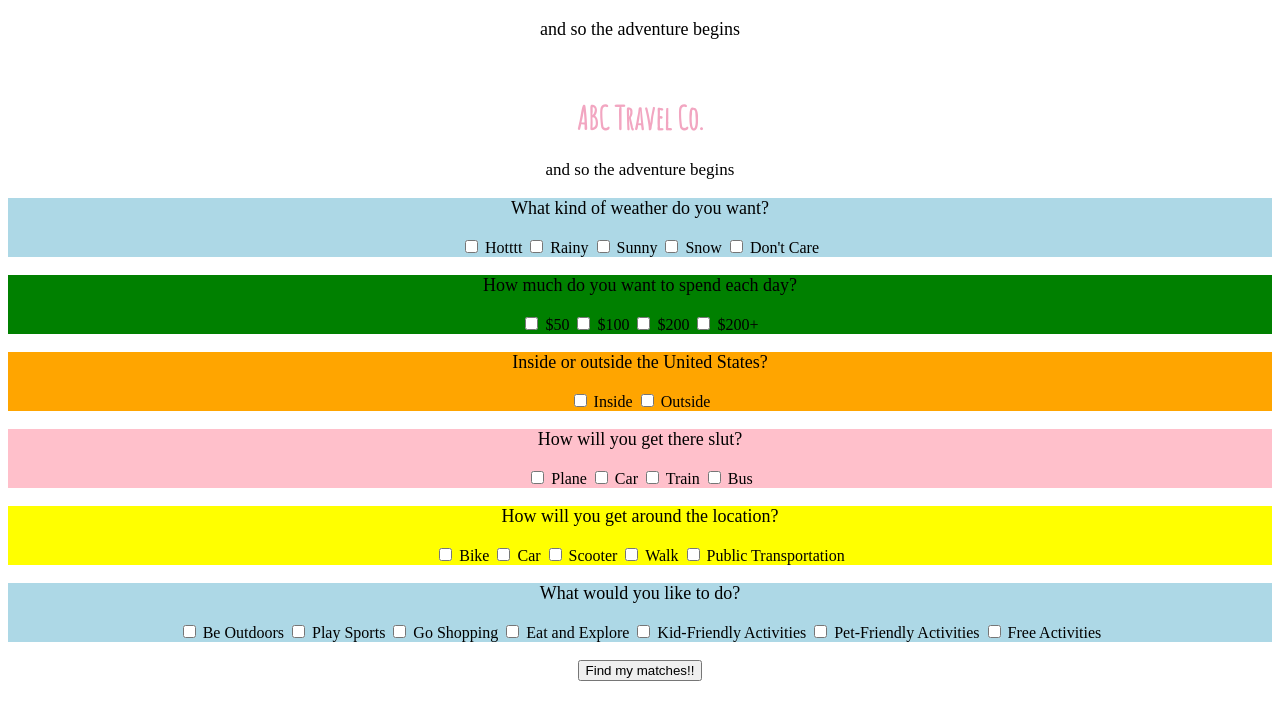
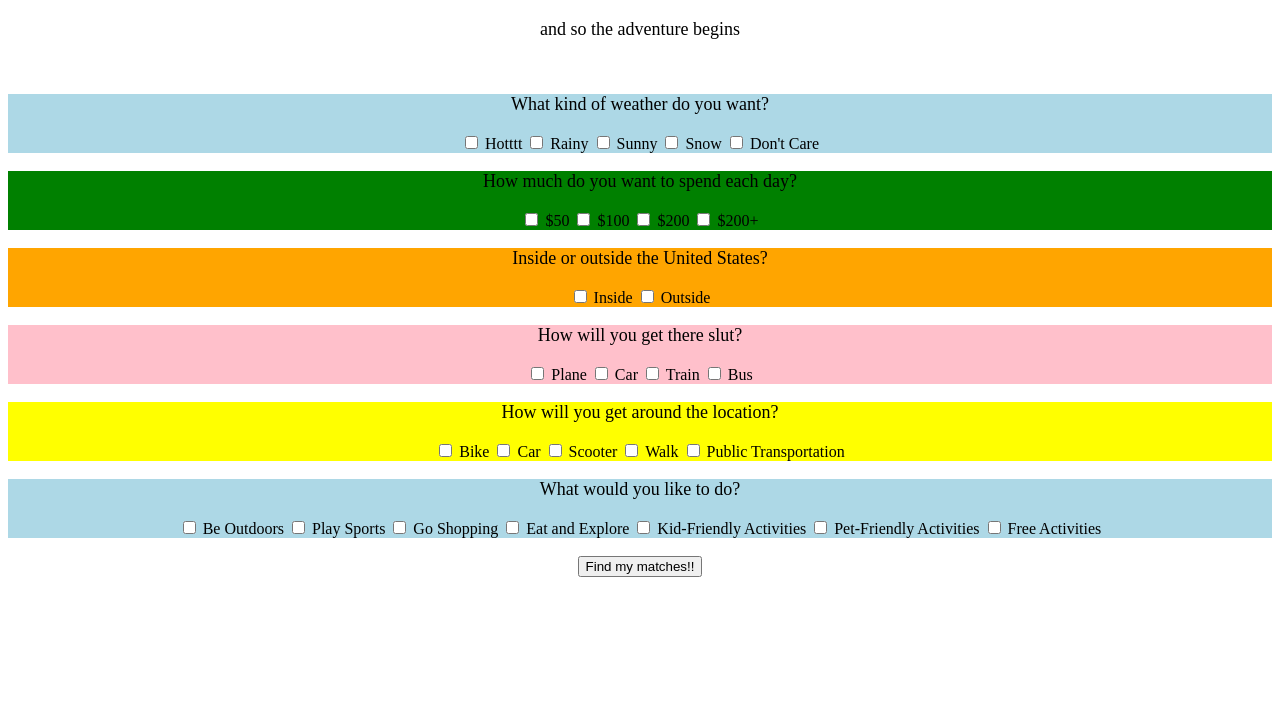
Before and after one commit to brighi018/HackISUf18, a plain HTML site: page index.html in a window 1280 px wide. Shown: the part 65-784 px from the top of the page. Drawn offline with Linux system fonts and the light colour scheme.

Commit message:
Fixing my errors:)

```diff
--- a/index.html
+++ b/index.html
@@ -20,9 +20,6 @@
       </div>
       <br>
 
-	<center>
-		<h1><font color ="#f2a6c1", face="Amatic SC">ABC Travel Co.</h1></font>
-		<p style="font-size:17px;">and so the adventure begins</p>
 		<form id="answers" action="/action_page.php">
 			<div id="q1" style="background-color:lightblue">
 				<p>What kind of weather do you want?</p>
```
